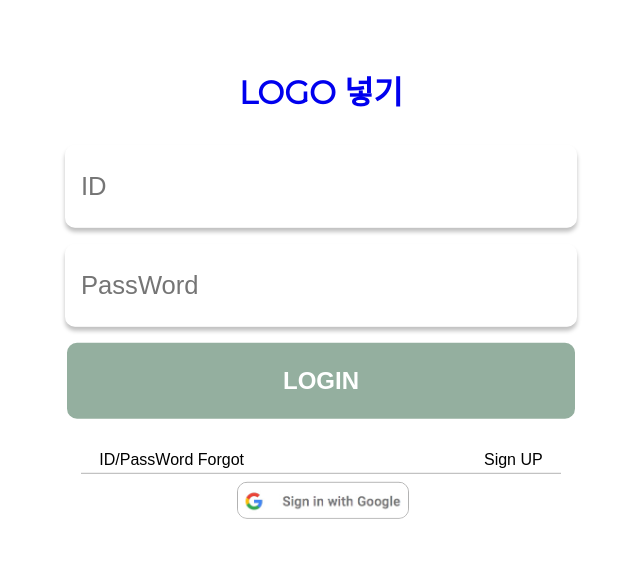
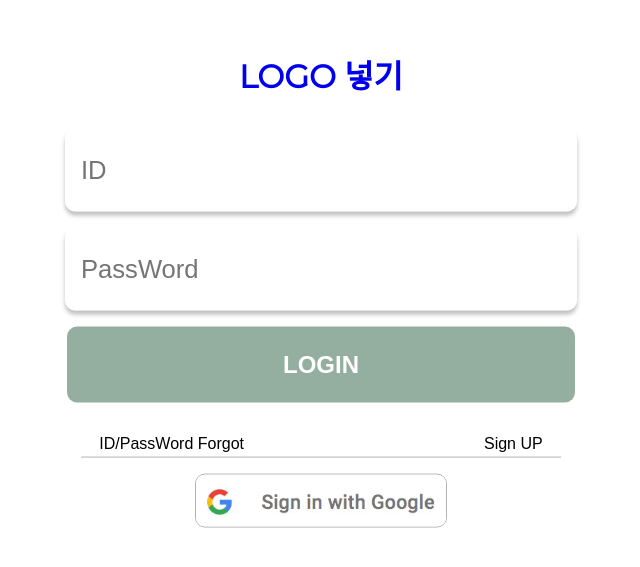
Before and after one commit to Dr-CheopCheop/ZIP-COOK_Front, a React (Create React App) app: page /login in a window 1280 px wide. Shown: the part 101-668 px from the top of the page, without its empty margins (319-959 px from the left). Built offline with nearby package versions, Linux system fonts and the light colour scheme.

Commit message:
feat: modify Google Sign Size

```diff
--- a/src/components/Login/Login.tsx
+++ b/src/components/Login/Login.tsx
@@ -17,9 +17,11 @@ const Loginpage = () => {
           <L.button>Sign UP</L.button>
         </div>
         <L.Line></L.Line>
+        <L.Div>
         <L.Googleb type="button">
           <L.img src={icon} />
         </L.Googleb>
+        </L.Div>
       </L.Sign>
     </L.Container>
   );
--- a/src/components/Login/LoginStyle.ts
+++ b/src/components/Login/LoginStyle.ts
@@ -77,19 +77,22 @@ export const Line = styled.hr`
   background: rgba(0, 0, 0, 0.3);
 `;
 
+export const Div = styled.div`
+  display: flex;
+  justify-content: center;
+`;
+
 export const Googleb = styled.button`
   border: none;
-  width: 35%;
   color: black;
   font-size: 1rem;
   cursor: pointer;
   background-color: white;
-  margin: 0.5rem;
+  margin: 1rem;
 `;
 
 export const img = styled.img`
-  width: 170px;
-  height: 15;
+  width: 250px;
   border: 1px solid rgba(0, 0, 0, 0.3);
   border-radius: 10px;
 `;
```
